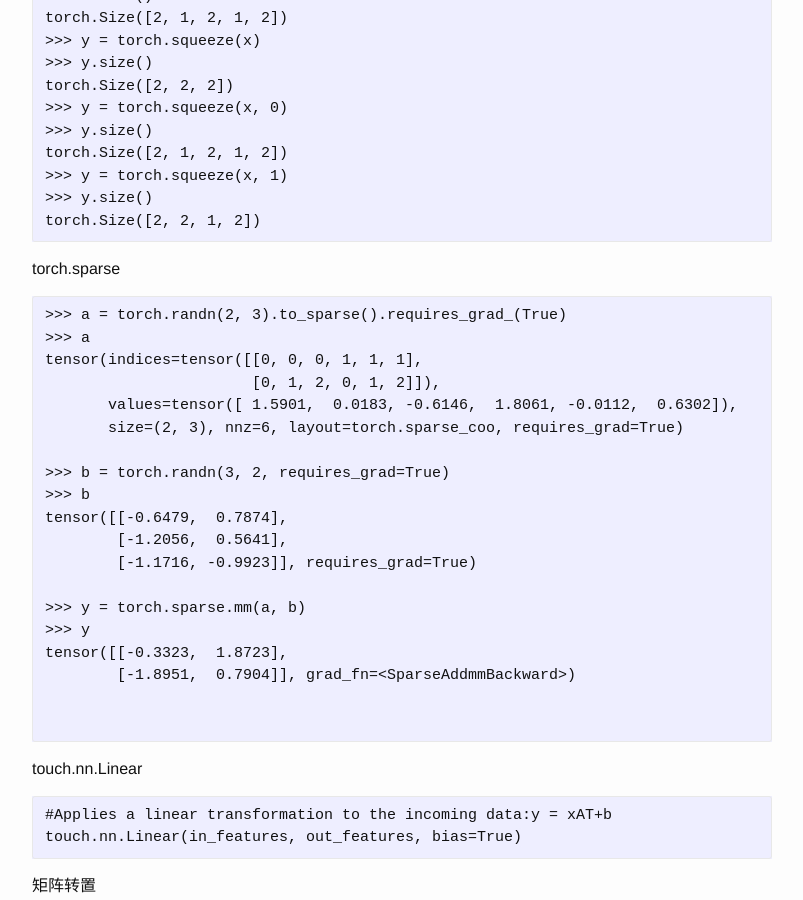
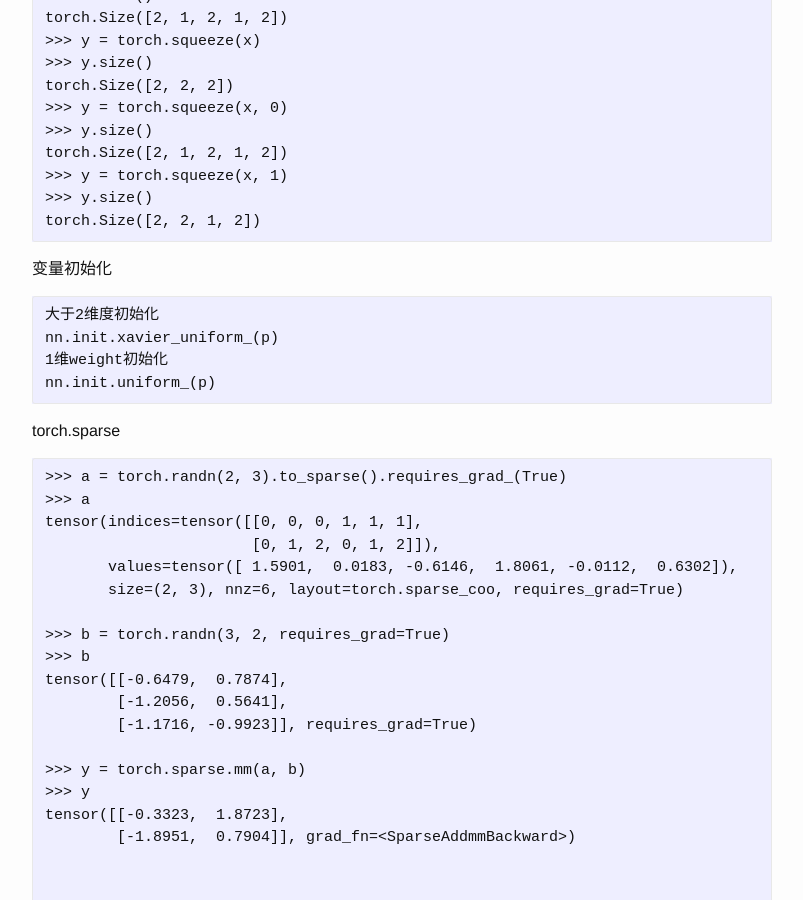
Before and after one commit to josephstalin117/josephstalin117.github.io, a Jekyll site: the page built from _posts/2019-3-11-pytorch.markdown, in a window 1280 px wide and 900 px high, scrolled down 4461 px. Shown: the whole window, without its empty margins (238-1041 px from the left). Built offline with Jekyll 4.4.1, drawn with Linux system fonts in a browser that asks for light colours.

Commit message:
add pytorch weight init

````diff
--- a/_posts/2019-3-11-pytorch.markdown
+++ b/_posts/2019-3-11-pytorch.markdown
@@ -215,6 +215,14 @@ torch.Size([2, 1, 2, 1, 2])
 >>> y = torch.squeeze(x, 1)
 >>> y.size()
 torch.Size([2, 2, 1, 2])
+```
+
+变量初始化
+```
+大于2维度初始化
+nn.init.xavier_uniform_(p)
+1维weight初始化
+nn.init.uniform_(p)
 ```
 
 torch.sparse
````
